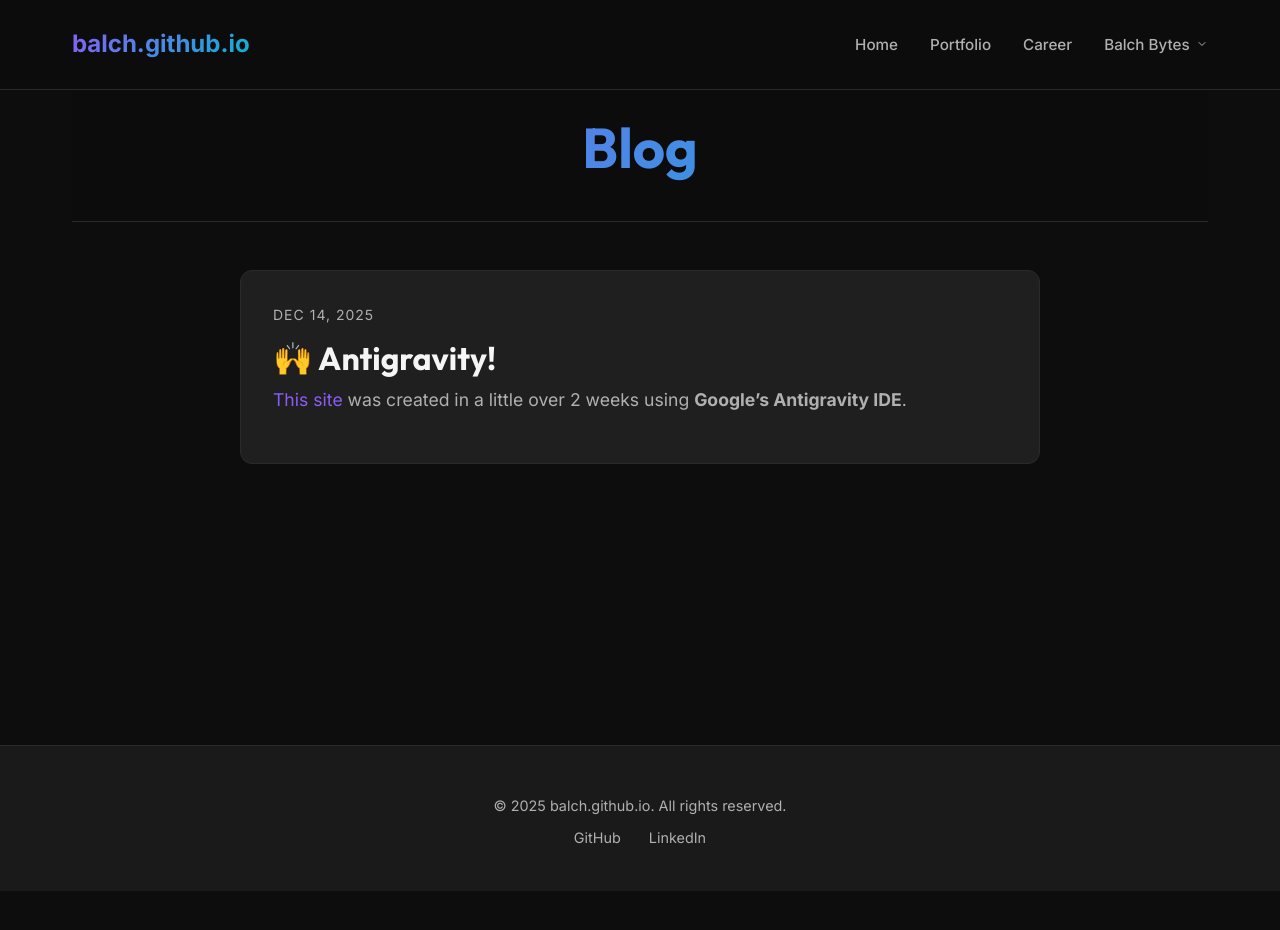
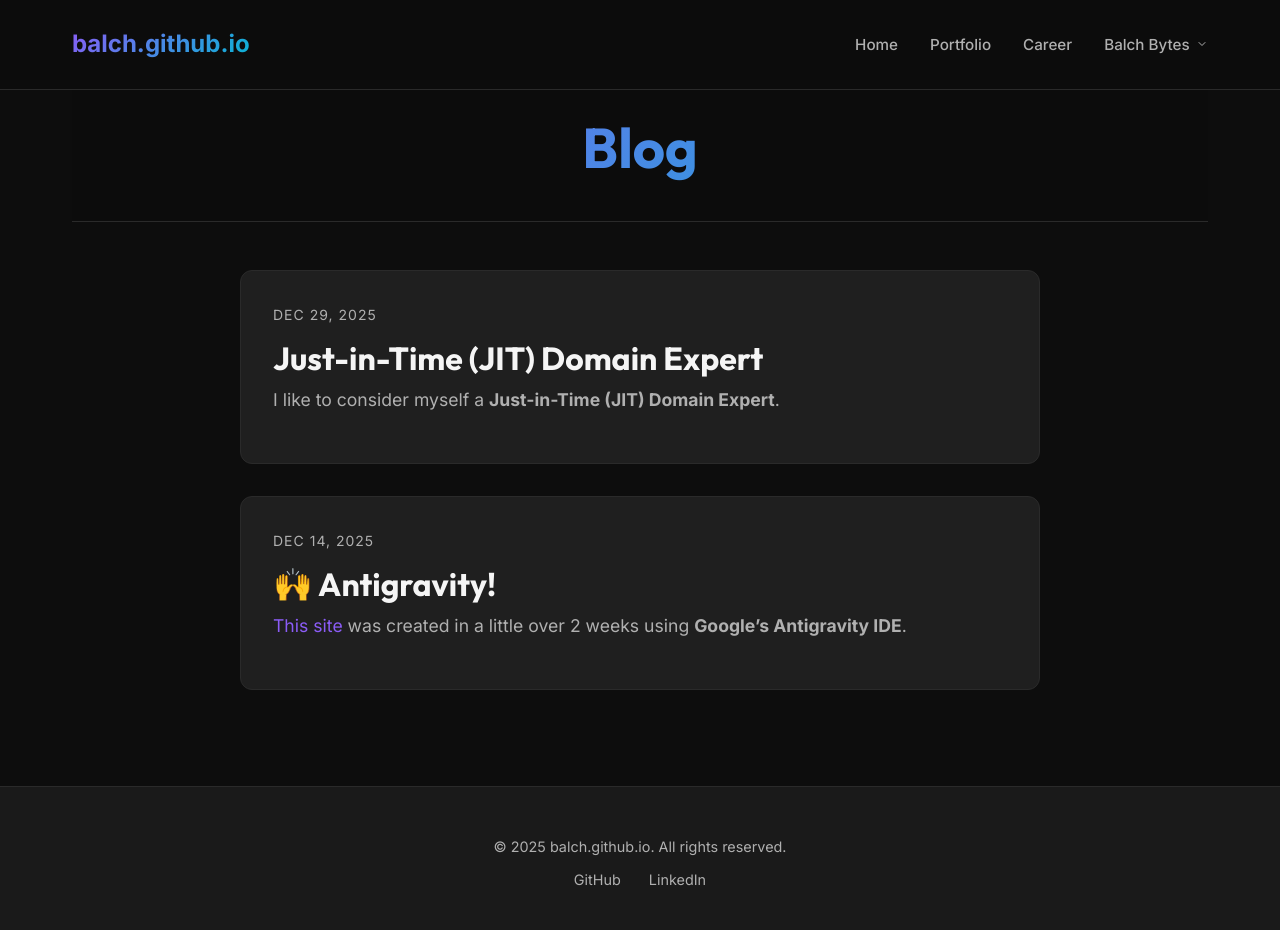
Before and after one commit to balch/balch.github.io, a Jekyll site: the page built from blog.md, in a window 1280 px wide and 932 px high. Built offline with Jekyll 4.4.1, drawn with Linux system fonts in a browser that asks for light colours.

Commit message:
feat: Publish new blog post "Just-in-Time (JIT) Domain Expert".

```diff
--- /dev/null
+++ b/_posts/2025-12-28-jit-expert.md
@@ -0,0 +1,69 @@
+---
+layout: post
+title:  "Just-in-Time (JIT) Domain Expert"
+date:   2025-12-28 22:30:00 -0800
+---
+
+I like to consider myself a **Just-in-Time (JIT) Domain Expert**.
+
+*What does that mean?*
+
+To me, it means being able to be productive creating apps that use and expose technologies I don't fully understand the
+inner workings of, **until I have to**. It's essentially the art of **high-level abstraction** with the ability to
+focus on the **important next steps**, applying my knowledge of software engineering without getting bogged down
+in the *minutiae* and instead relying on other domain experts to fill in the gaps. Combined with **attention to detail** and
+**meticulous testing** I am able to create applications without being a domain expert.
+
+<figure class="fig-right fig-large">
+  <img src="https://polestartechnicalservices.com/wp-content/uploads/2020/09/CAFTA-Fault-Tree.png" alt="CAFTA">
+  <figcaption>CAFTA Fault Tree</figcaption>
+</figure>
+
+That started in my first job of building Windows apps for *Fault Tree Analysis* software used to determine the
+failure probability that **nuclear power plants** would **meltdown**. In this position, I learned how to turn requirements into
+working software that I would not be able to use correctly end-to-end. To my surprise, this software is
+[still being sold](https://polestartechnicalservices.com/cafta-software/) and **looks exactly the same**.
+
+In the age of AI, this ability has allowed me to start creating apps without fully understanding the underlying
+languages ([this website]({% post_url 2025-12-14-ty-antigravity %})) or domain knowledge ([Lander project](https://github.com/balch/lander)).
+
+<figure class="fig-left fig-small">
+  <img src="/assets/images/posts/2025-12-28-jit-expert/orpheus-main.webp" alt="Main Screen">
+  <figcaption>Synth FM Emulator</figcaption>
+</figure>
+
+I've always been a big **music fan** and enjoy playing instruments (*guitar* and *drums*), despite my lack of natural ability
+and timing. A couple of years ago, I discovered Synth-based **Eurorack instruments** and ever since have dreamed about
+performing at a side stage at **Coachella**. I did end up purchasing a [BeeBo](https://www.engadget.com/poly-effects-beebo-review-modular-guitar-pedal-touchscreen-151557875-151557578.html)
+to learn about configuring different Eurorack components, but put it down mainly due to a lack of **processing power**.
+
+My latest project is my third AI music side project. The first is still a WIP and you can see some clips of it on
+[LinkedIn](https://www.linkedin.com/posts/balch_vibe-coding-on-a-sat-night-activity-7360175874228318209-mzZl?utm_source=share&utm_medium=member_desktop&rcm=ACoAAACpekwBzJK_h8hQxSnLi1vqHlz5diS4Kr8).
+The second is [Mood Music](https://github.com/balch/MoodMusic) which features AI generated music using *Lyria RealTime*.
+
+<figure class="fig-right fig-small">
+  <img src="/assets/images/posts/2025-12-28-jit-expert/orpheus-live-code.webp" alt="Live Code">
+  <figcaption>Live Code</figcaption>
+</figure>
+
+This project is a **Synth FM Software Emulator** inspired by one of the instruments I discovered during my research
+(but was too expensive for my needs and ability).
+
+<figure class="fig-left fig-small">
+  <img src="/assets/images/posts/2025-12-28-jit-expert/orpheus-mobile.webp" alt="Mobile">
+  <figcaption>Mobile Landscape</figcaption>
+</figure>
+
+It's a **Kotlin/Compose Multiplatform** app that so far runs well on **Mac Desktop** and
+okay on the other platforms. I'm mainly using it on my laptop for the **CPU** and **form factor**, but I do want to see this
+running on my Android phone and have ideas....
+
+<figure class="fig-right fig-small">
+  <img src="/assets/images/posts/2025-12-28-jit-expert/orpheus-chat.webp" alt="AI Chat">
+  <figcaption>AI Chat</figcaption>
+</figure>
+
+It currently contains lots of synth instrument support and I am in the process of adding **AI integration** with basic
+**REPL** setup using the [Tidal Cycles](https://tidalcycles.org/) and lots of code borrowed from [Strudel](https://strudel.cc/).
+
+Looking forward to finishing it up over the holiday, posting it on Github, and then more blogging.
--- a/assets/css/main.css
+++ b/assets/css/main.css
@@ -233,7 +233,7 @@ nav {
     top: 100%;
     left: 50%;
     transform: translateX(-50%);
-    min-width: 220px;
+    min-width: 300px;
     background: var(--bg-card);
     border: 1px solid var(--border-color);
     border-radius: 12px;
@@ -287,9 +287,8 @@ nav {
 .nav-post-title {
     flex: 1;
     min-width: 0;
-    white-space: nowrap;
-    overflow: hidden;
-    text-overflow: ellipsis;
+    white-space: normal;
+    line-height: 1.3;
 }
 
 .nav-post-date {
@@ -299,6 +298,17 @@ nav {
     white-space: nowrap;
     display: block;
     margin-top: 0.1rem;
+}
+
+/* Fix for last nav item going off-screen (right align) */
+.nav-links>li:last-child .nav-dropdown {
+    left: auto;
+    right: 0;
+    transform: translateY(-10px);
+}
+
+.nav-links>li:last-child.nav-expandable.expanded .nav-dropdown {
+    transform: translateY(0);
 }
 
 /* Hero Section */
```
Also changed, not shown: assets/images/posts/2025-12-28-jit-expert/orpheus-chat.webp (added), assets/images/posts/2025-12-28-jit-expert/orpheus-live-code.webp (added), assets/images/posts/2025-12-28-jit-expert/orpheus-main.webp (added), assets/images/posts/2025-12-28-jit-expert/orpheus-mobile.webp (added).
